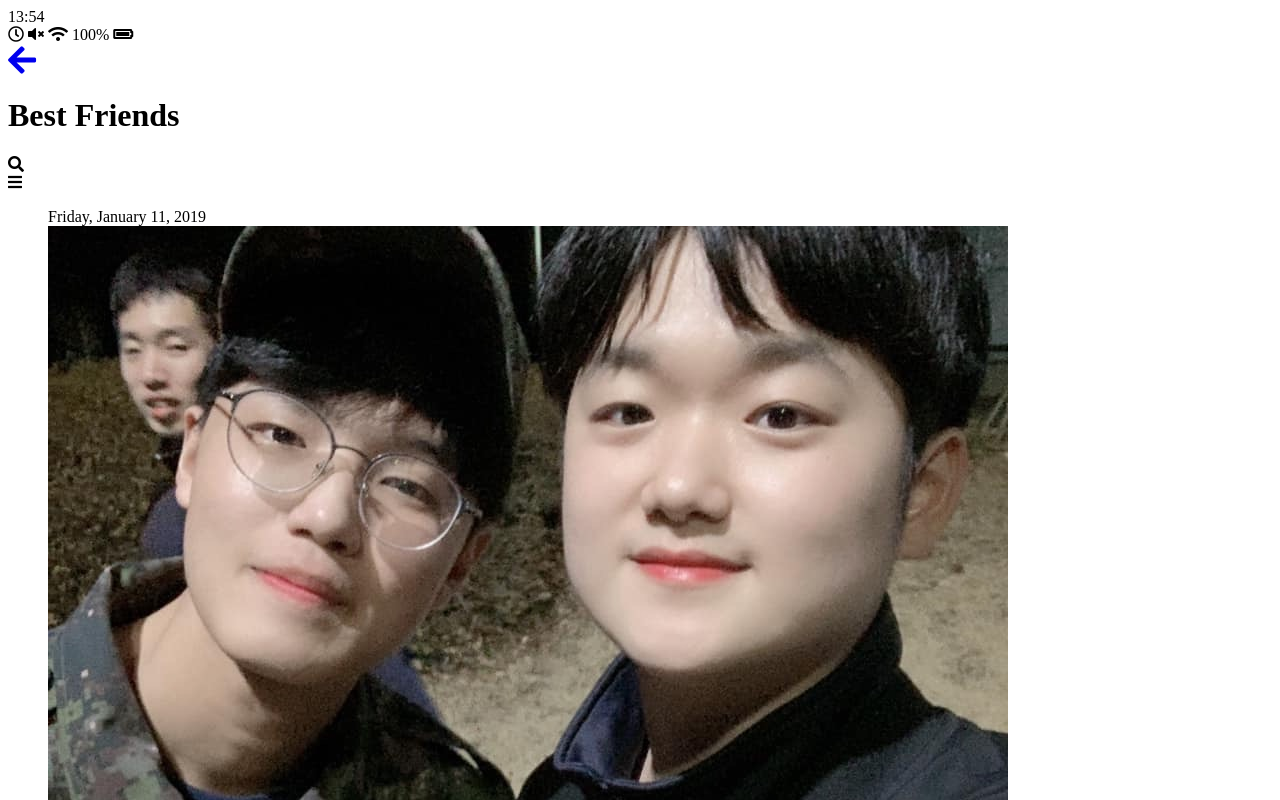
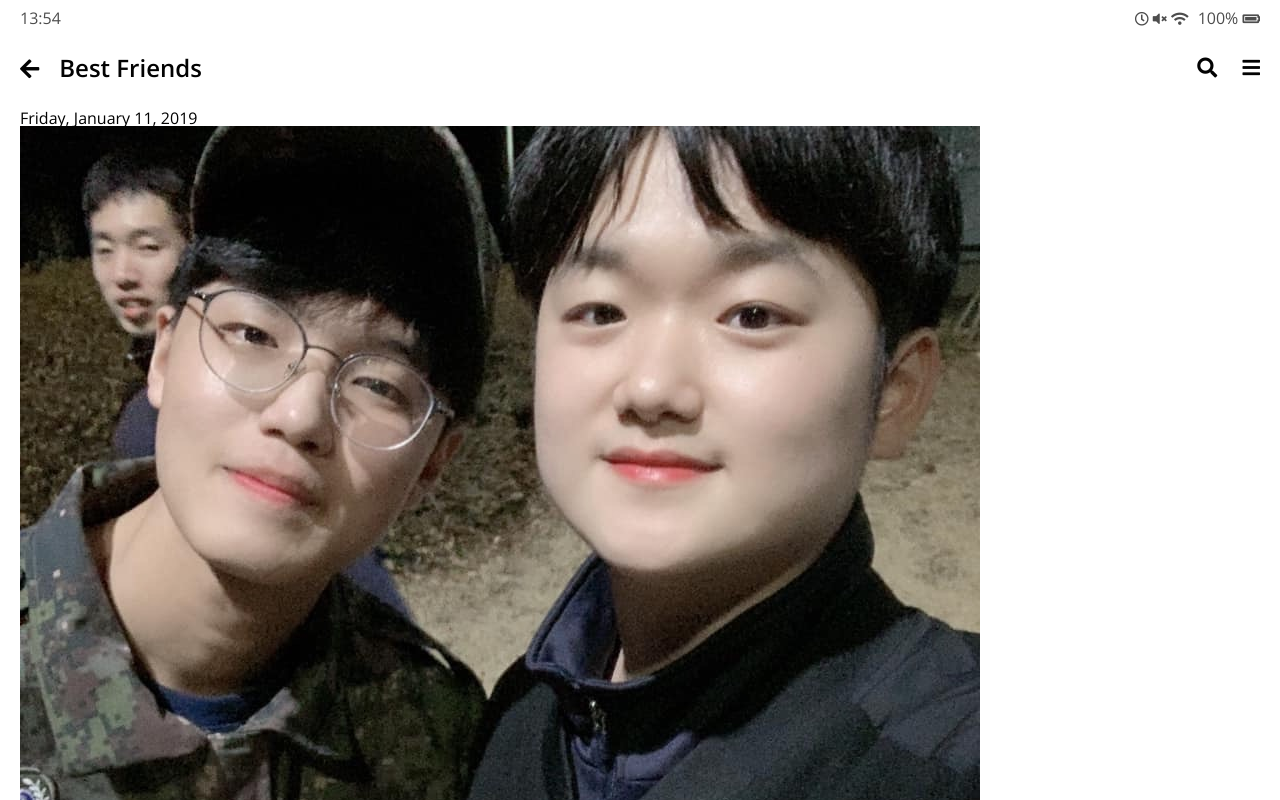
Before and after one commit to c01d-br0th3r/kakao-clone, a plain HTML site: page chat.html in a window 1280 px wide. Shown: the top 800 px of the page. Drawn offline with nearby package versions, Linux system fonts and the light colour scheme.

Commit message:
Using reset.css, Design status-bar, header

```diff
--- a/chat.html
+++ b/chat.html
@@ -9,6 +9,7 @@
     />
     <meta charset="utf-8" />
     <meta name="description" content="Welcome to Kakao clone page" />
+    <link rel="stylesheet" href="css/style.css" />
     <title>Chat || Kakao Clone</title>
   </head>
 
@@ -28,17 +29,17 @@
     <header class="header">
       <div class="header__header-column">
         <a href="index.html" class="header__back-btn">
-          <i class="fas fa-arrow-left fa-2x"></i>
+          <i class="fas fa-arrow-left"></i>
         </a>
         <h1 class="header__title">Best Friends</h1>
       </div>
       <div class="header__header-column">
-        <span class="header__icon">
+        <dspan class="header__icon">
           <i class="fas fa-search"></i>
         </span>
-        <div class="header__icon">
+        <span class="header__icon">
           <i class="fas fa-bars"></i>
-        </div>
+        </span>
       </div>
     </header>
     <main class="chat">
--- /dev/null
+++ b/css/header.css
@@ -0,0 +1,27 @@
+.header {
+  display: flex;
+  justify-content: space-between;
+  margin-bottom: 30px;
+  align-items: center;
+}
+
+.header .header__title {
+  font-size: 24px;
+  font-weight: 600;
+}
+
+.header .header__icon {
+  font-size: 20px;
+  margin-left: 20px;
+  cursor: pointer;
+}
+
+.header .header__header-column {
+  display: flex;
+  align-items: center;
+}
+
+.header .header__back-btn {
+  font-size: 22px;
+  margin-right: 20px;
+}
--- /dev/null
+++ b/css/reset.css
@@ -0,0 +1,129 @@
+/* http://meyerweb.com/eric/tools/css/reset/
+   v2.0 | 20110126
+   License: none (public domain)
+*/
+
+html,
+body,
+div,
+span,
+applet,
+object,
+iframe,
+h1,
+h2,
+h3,
+h4,
+h5,
+h6,
+p,
+blockquote,
+pre,
+a,
+abbr,
+acronym,
+address,
+big,
+cite,
+code,
+del,
+dfn,
+em,
+img,
+ins,
+kbd,
+q,
+s,
+samp,
+small,
+strike,
+strong,
+sub,
+sup,
+tt,
+var,
+b,
+u,
+i,
+center,
+dl,
+dt,
+dd,
+ol,
+ul,
+li,
+fieldset,
+form,
+label,
+legend,
+table,
+caption,
+tbody,
+tfoot,
+thead,
+tr,
+th,
+td,
+article,
+aside,
+canvas,
+details,
+embed,
+figure,
+figcaption,
+footer,
+header,
+hgroup,
+menu,
+nav,
+output,
+ruby,
+section,
+summary,
+time,
+mark,
+audio,
+video {
+  margin: 0;
+  padding: 0;
+  border: 0;
+  font-size: 100%;
+  font: inherit;
+  vertical-align: baseline;
+}
+/* HTML5 display-role reset for older browsers */
+article,
+aside,
+details,
+figcaption,
+figure,
+footer,
+header,
+hgroup,
+menu,
+nav,
+section {
+  display: block;
+}
+body {
+  line-height: 1;
+}
+ol,
+ul {
+  list-style: none;
+}
+blockquote,
+q {
+  quotes: none;
+}
+blockquote:before,
+blockquote:after,
+q:before,
+q:after {
+  content: "";
+  content: none;
+}
+table {
+  border-collapse: collapse;
+  border-spacing: 0;
+}
--- /dev/null
+++ b/css/status-bar.css
@@ -0,0 +1,14 @@
+.status-bar {
+  display: flex;
+  justify-content: space-between;
+  margin-bottom: 30px;
+  opacity: 0.7;
+}
+
+.status-bar i {
+  font-size: 14px;
+}
+
+.status-bar .status-bar__battery-level {
+  margin-left: 5px;
+}
--- /dev/null
+++ b/css/style.css
@@ -0,0 +1,16 @@
+@import url("https://fonts.googleapis.com/css?family=Open+Sans:400,600&display=swap");
+@import "reset.css";
+@import "status-bar.css";
+@import "header.css";
+
+body {
+  background-color: white;
+  padding: 10px 20px;
+  color: #020202;
+  font-family: "Open Sans", -apple-system, BlinkMacSystemFont, "Segoe UI",
+    Roboto, Oxygen, Ubuntu, Cantarell, "Helvetica Neue", sans-serif;
+}
+
+a {
+  color: inherit;
+}
```
Also changed, not shown: find.html (+1 -0 lines), friends.html (+1 -0 lines), index.html (+1 -0 lines), more.html (+1 -0 lines), settings.html (+2 -1 lines).
